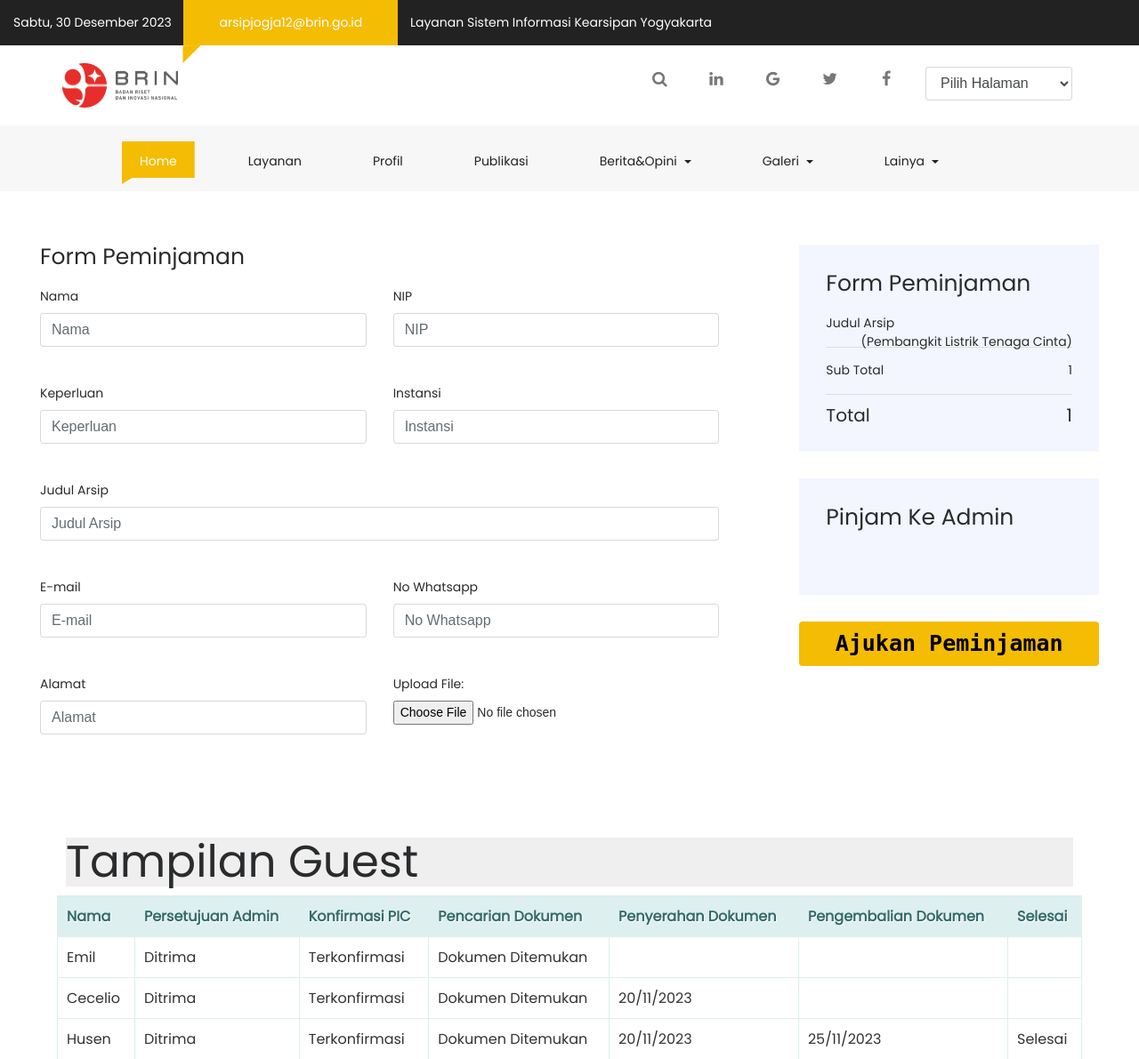
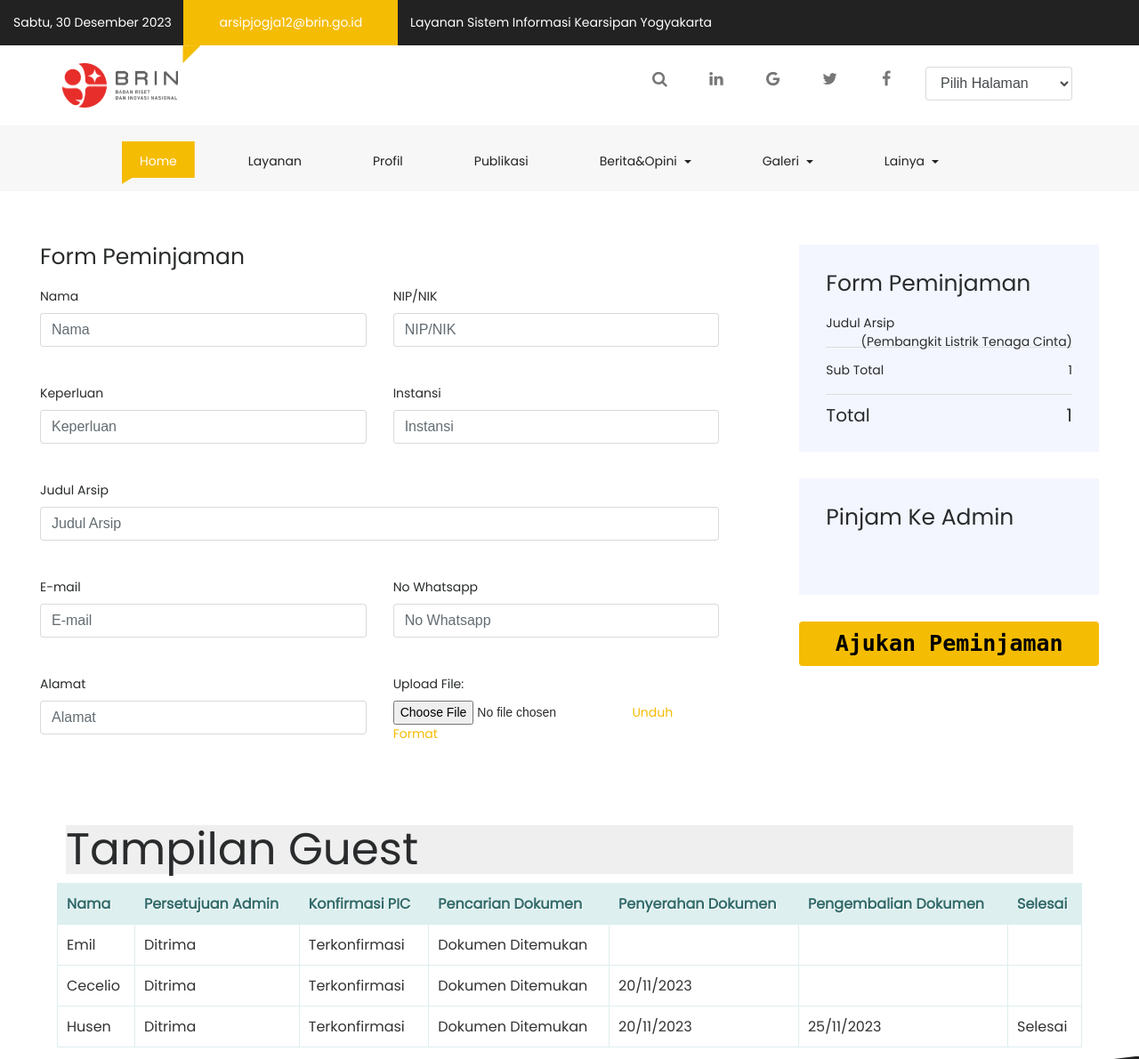
Before and after one commit to AimLesson/KearsipanBRIN, a PHP site: page /layanan-guest.php in a window 1280 px wide. Shown: the top 1191 px of the page at 89% size. Run offline with PHP 8.4, Linux system fonts and the light colour scheme; some libraries are stand-ins or nearby versions.

Commit message:
revise-big

```diff
--- a/24-news/24-news/contoh.php
+++ b/24-news/24-news/contoh.php
@@ -17,9 +17,7 @@
 body {
   margin: 0;
 }
-.body1{
-  margin: 0;
-}
+
 label {
   position: absolute;
   top: 50%;
--- a/24-news/24-news/form-admin.php
+++ b/24-news/24-news/form-admin.php
@@ -87,7 +87,7 @@
                         <div class="d-inline-block text-center dd_position_relative ">
                             <select class="form-control fh5co_text_select_option">
                                 <option>Guest </option>
-                                <option>Log-in </option>
+                                <option>Login </option>
                             </select>
                         </div>
                         <div class="clearfix"></div>
--- a/24-news/24-news/layanan-guest.php
+++ b/24-news/24-news/layanan-guest.php
@@ -317,56 +317,57 @@
                     <div class="checkout-inner">
                         <div class="billing-address">
                             <h2>Form Peminjaman</h2>
-                                <form action="peminjaman.php" method="POST" enctype="multipart/form-data">
                             <div class="row">
                                 <div class="col-md-6">
                                     <label>Nama</label>
-                                        <input class="form-control" type="text" placeholder="Nama" name="nama">
+                                    <input class="form-control" type="text" placeholder="Nama">
                                     <br></br>
                                 </div>
 
                                 <div class="col-md-6">
-                                        <label>NIP</label>
-                                        <input class="form-control" type="text" placeholder="NIP" name="nip">
+                                    <label>NIP/NIK</label>
+                                    <input class="form-control" type="text" placeholder="NIP/NIK">
                                     <br></br>
                                 </div>
                                 <div class="col-md-6">
                                     <label>Keperluan</label>
-                                        <input class="form-control" type="text" placeholder="Keperluan" name="keperluan">
+                                    <input class="form-control" type="text" placeholder="Keperluan">
                                     <br></br>
                                 </div>
                                 <div class="col-md-6">
                                     <label>Instansi</label>
-                                        <input class="form-control" type="text" placeholder="Instansi" name="instansi">
+                                    <input class="form-control" type="text" placeholder="Instansi">
                                     <br></br>
                                 </div>
 
                                 <div class="col-md-12">
                                     <label>Judul Arsip</label>
-                                        <input class="form-control" type="text" placeholder="Judul Arsip" name="judul_arsip">
+                                    <input class="form-control" type="text" placeholder="Judul Arsip">
                                     <br></br>
                                 </div>
                                 <div class="col-md-6">
                                     <label>E-mail</label>
-                                        <input class="form-control" type="text" placeholder="E-mail" name="email">
+                                    <input class="form-control" type="text" placeholder="E-mail">
                                     <br></br>
                                 </div>
                                 <div class="col-md-6">
                                     <label>No Whatsapp</label>
-                                        <input class="form-control" type="text" placeholder="No Whatsapp" name="no_wa">
+                                    <input class="form-control" type="text" placeholder="No Whatsapp">
                                     <br></br>
                                 </div>
                                 <div class="col-md-6">
                                     <label>Alamat</label>
-                                        <input class="form-control" type="text" placeholder="Alamat" name="alamat">
+                                    <input class="form-control" type="text" placeholder="Alamat">
                                     <br></br>
                                 </div>
                                 <div class="col-md-6">
-                                    <label >Upload File:</label><br>
-                                <input type="file" id="surat" name="surat" />
-
+                                    <label for="surat_pengantar_peminjaman">Upload File:</label><br>
+                                    <input type="file" name="surat_pengantar_peminjaman"
+                                        id="surat_pengantar_peminjaman">
+                                    <a
+                                        href="https://docs.google.com/document/d/1gEU7-wBphsPWdEeYHuYSOzmkCyRp6y1T/edit?usp=sharing&ouid=113832426724188178732&rtpof=true&sd=true">Unduh
+                                        Format</a>
                                 </div>
-
 
                             </div>
                         </div>
@@ -386,7 +387,7 @@
                                 <h1>Pinjam Ke Admin</h1>
                                 <div class="payment-method">
                                     <div class="custom-control custom-radio">
-                                            <input type="radio" class="custom-control-input" id="payment-1" name="payment" name="payment">
+                                        <input type="radio" class="custom-control-input" id="payment-1" name="payment">
                                         <label class="custom-control-label" for="payment-1"></label>
                                     </div>
                                     <div class="payment-content" id="payment-1-show">
@@ -398,13 +399,11 @@
 
                             </div>
                             <div class="checkout-btn">
-                                    <button type="submit" name="submit">Ajukan Peminjaman</button>
-                                </div>
-                                </form>
+                                <button>Ajukan Peminjaman</button>
                             </div>
                         </div>
                     </div>
-
+                </div>
             </div>
         </div>
     </div>
```
Lines whose indentation alone changed are shown as unchanged.
